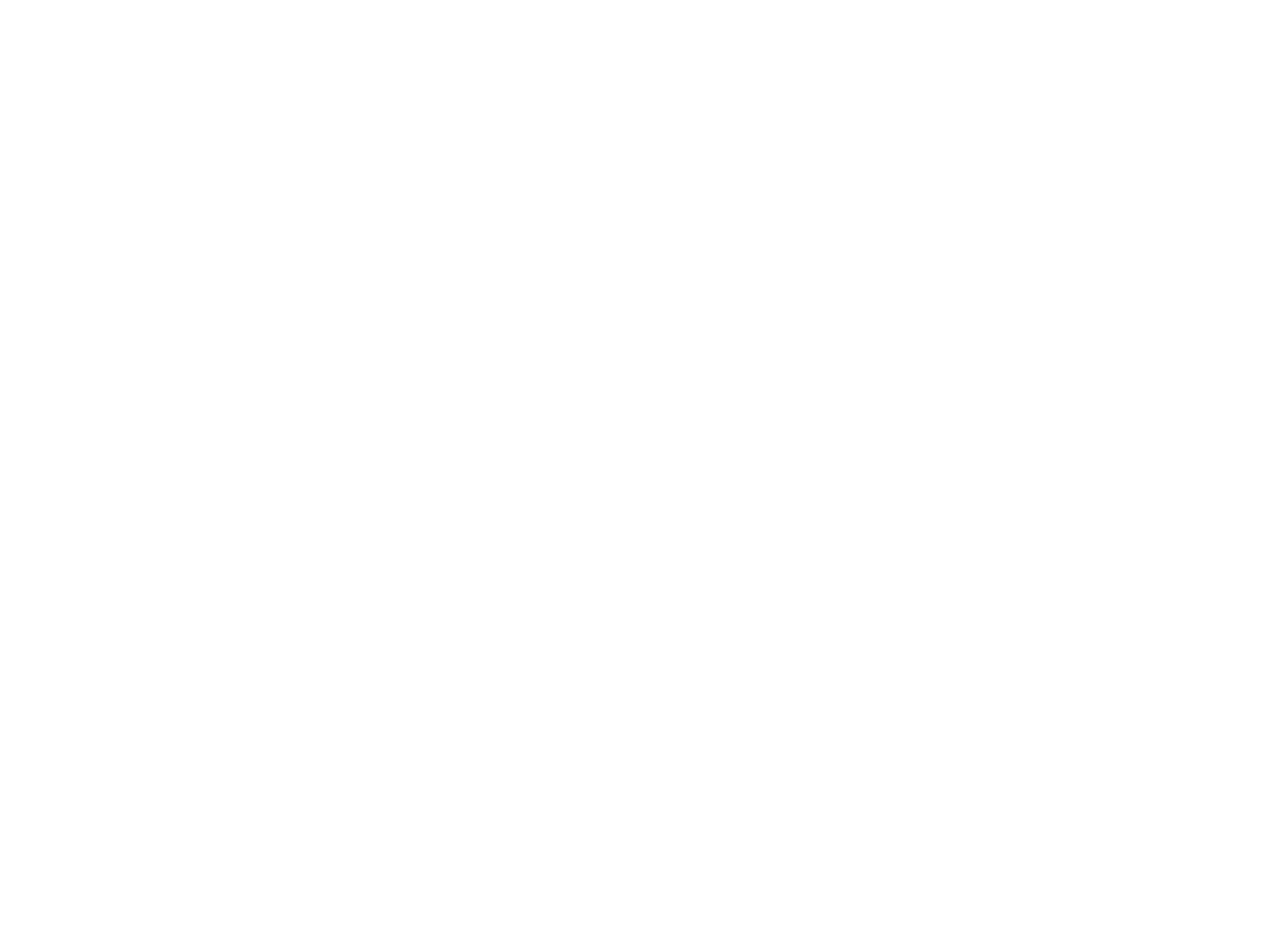
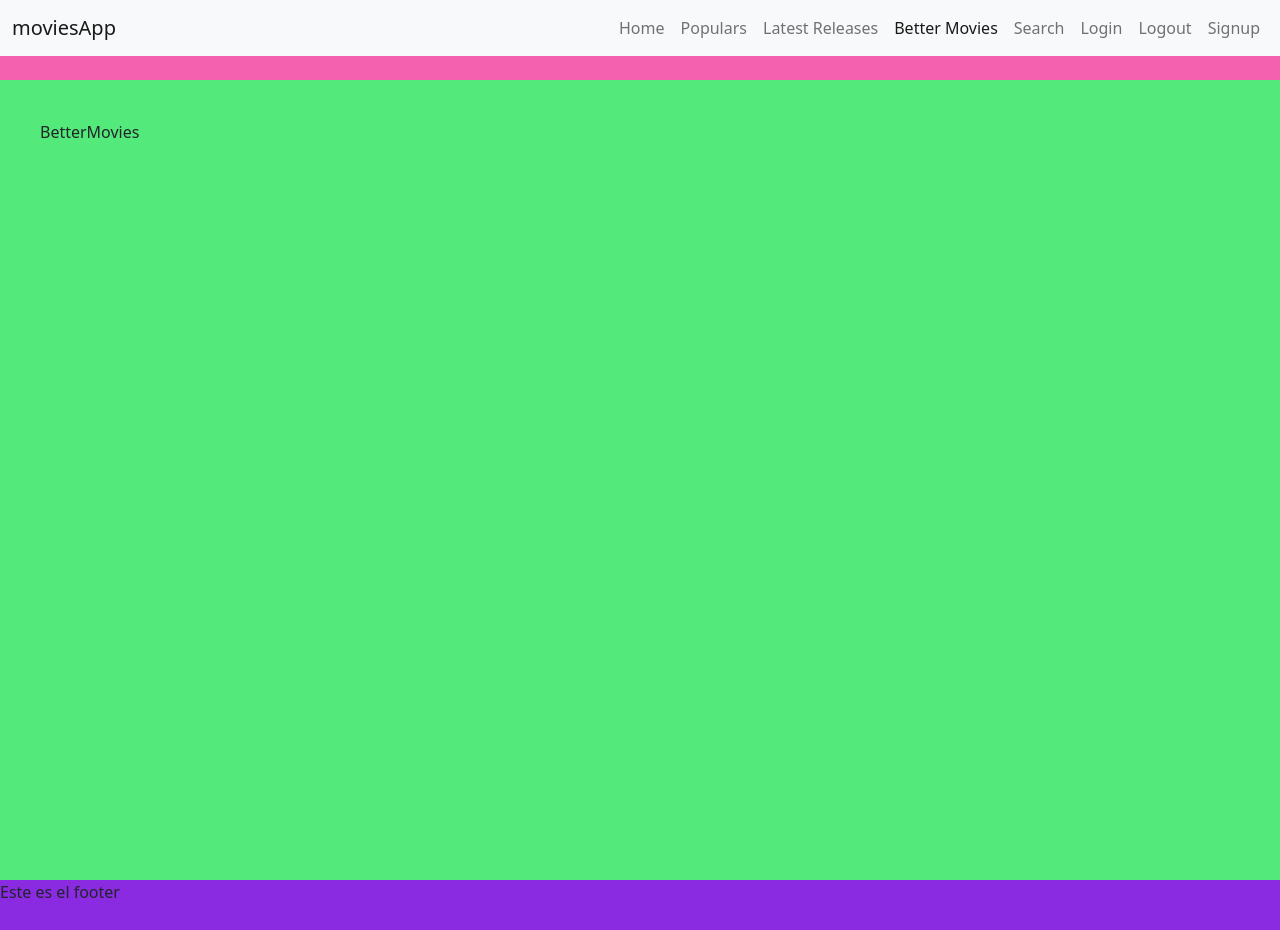
Before and after one commit to monicapajon/moviesApp-react, a React (Create React App) app: page /betterMovies in a window 1280 px wide. Before the commit this address had no page. Before the commit the page ends 800 px from the top, so only its background shows below. Built offline with nearby package versions, Linux system fonts and the light colour scheme.

Commit message:
Create routes

```diff
--- a/src/App.tsx
+++ b/src/App.tsx
@@ -1,15 +1,21 @@
 
-import { BrowserRouter, Routes, Route } from "react-router-dom";
-import { Dashboard, Login, Signup } from "./pages";
-
+import { BrowserRouter, Routes, Route } from "react-router-dom"
+import { Dashboard, Login, Signup, LatestReleases, Populars, Logout, BetterMovies, Search } from "./pages"
 
 function App() {
     return (
         <BrowserRouter>
             <Routes>
-                <Route path="/" element={<Dashboard />} />
-                <Route path="/login" element={<Login />} />
-                <Route path="/signup" element={<Signup />} />
+                <Route path="/" >
+                    <Route index element={<Dashboard />} />
+                    <Route path="/login" element={<Login />} />
+                    <Route path="latestReleases" element={<LatestReleases />} />
+                    <Route path="/populars" element={<Populars />} />
+                    <Route path="/signup" element={<Signup />} />
+                    <Route path="/logout" element={<Logout />} />
+                    <Route path="betterMovies" element={<BetterMovies />} />
+                    <Route path="search" element={<Search />} />
+                </Route>
             </Routes>
         </BrowserRouter>
     );
--- a/src/components/layout/Navbar/index.tsx
+++ b/src/components/layout/Navbar/index.tsx
@@ -15,7 +15,7 @@ const Navbar = () => {
                         <NavLink className="nav-link" to="/populars">Populars</NavLink>
                         <NavLink className="nav-link" to="/latestReleases">Latest Releases</NavLink>
                         <NavLink className="nav-link" to="/betterMovies">Better Movies</NavLink>
-                        <NavLink className="nav-link" to="/buscador">Search</NavLink>
+                        <NavLink className="nav-link" to="/search">Search</NavLink>
                         <NavLink className="nav-link" to="/login">Login</NavLink>
                         <NavLink className="nav-link" to="/logout">Logout</NavLink>
                         <NavLink className="nav-link" to="/signup">Signup</NavLink>
--- /dev/null
+++ b/src/pages/BetterMovies/index.tsx
@@ -0,0 +1,13 @@
+import { Layout } from "../../components";
+
+const BetterMovies  = () => {
+
+    return(
+        <Layout>
+            BetterMovies
+        </Layout>
+    )
+
+    }
+
+    export { BetterMovies }
--- /dev/null
+++ b/src/pages/Logout/index.tsx
@@ -0,0 +1,13 @@
+import { Layout } from "../../components"
+
+const Logout  = () => {
+
+    return(
+        <Layout>
+            Logout
+        </Layout>
+    )
+
+    }
+
+    export { Logout }
--- /dev/null
+++ b/src/pages/Search/index.tsx
@@ -0,0 +1,16 @@
+import { Layout } from "../../components"
+
+const Search  = () => {
+
+
+    return(
+        <Layout>
+            Search
+        </Layout>
+
+    )
+
+
+}
+
+export { Search }
--- a/src/pages/index.ts
+++ b/src/pages/index.ts
@@ -2,3 +2,8 @@
 export { Dashboard } from './Dashboard'
 export { Login } from './Login'
 export { Signup } from './signup'
+export { LatestReleases} from './LatestReleases'
+export { Populars } from './Populars'
+export { Logout } from './Logout'
+export { BetterMovies } from './BetterMovies'
+export { Search } from './Search'
```
